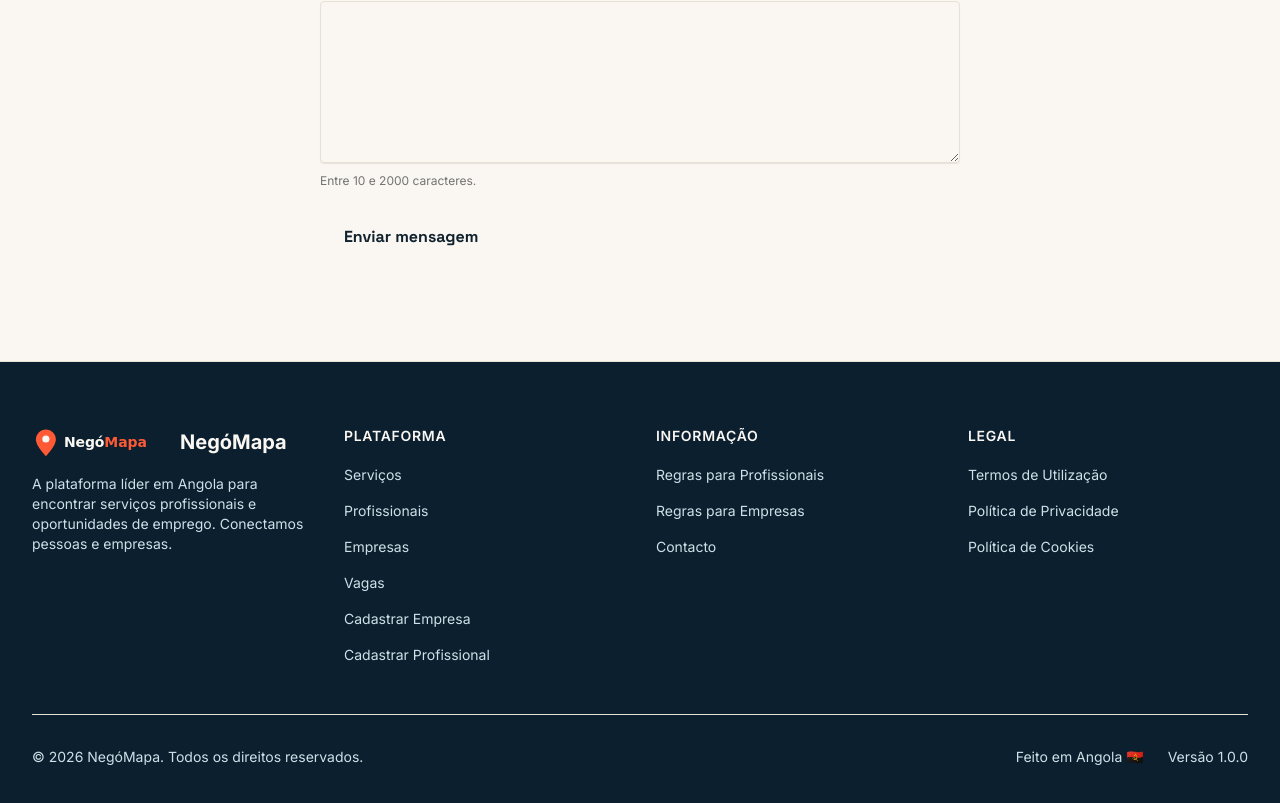
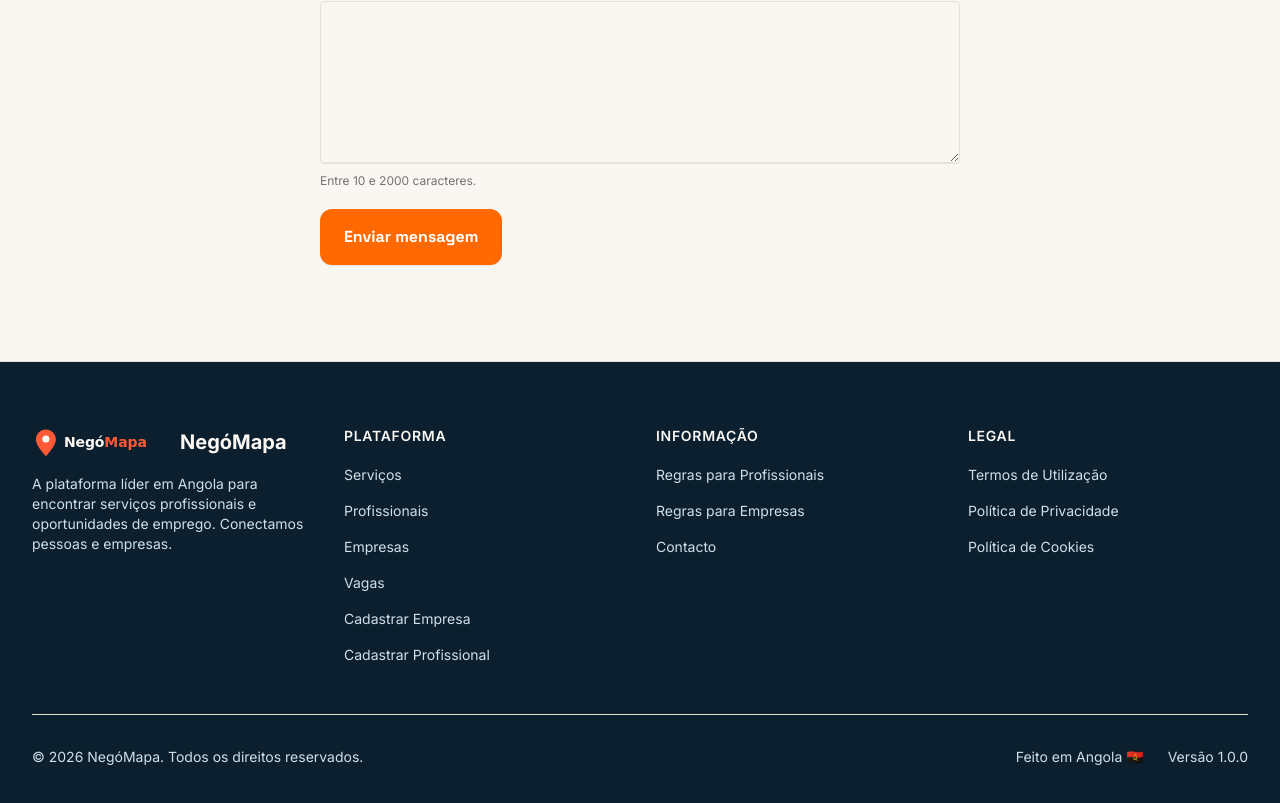
Before and after one commit to negomapaangola-svg/NegoMapa-site, a Next.js app: page /contacto in a window 1280 px wide. Shown: the part 696-1499 px from the top of the page. Built offline with nearby package versions, Linux system fonts and the light colour scheme; no server answers.

Commit message:
fix: substitui variant liquid por primary nos botões de contacto e pedidos

```diff
--- a/src/app/contacto/_components/FormularioContacto.tsx
+++ b/src/app/contacto/_components/FormularioContacto.tsx
@@ -84,7 +84,7 @@ export function FormularioContacto() {
         </div>
       )}
 
-      <Button type="submit" variant="liquid" size="lg" disabled={pending}>
+      <Button type="submit" variant="primary" size="lg" disabled={pending}>
         {pending ? 'A enviar…' : 'Enviar mensagem'}
       </Button>
     </form>
--- a/src/app/pedidos/_components/PedidosCliente.tsx
+++ b/src/app/pedidos/_components/PedidosCliente.tsx
@@ -67,7 +67,7 @@ export function PedidosCliente({ pedidos, prefill = null }: Props) {
         setLista((atuais) => atuais.map((p) => (p.id === pedido.id ? { ...p, estado: 'cancelado' } : p)))
         setFeedback({ tipo: 'sucesso', texto: 'Pedido cancelado.' })
       } else {
-        setFeedback({ tipo: 'erro', texto: resultado.error ?? 'Não foi possível cancelar o pedido.' })
+        setFeedback({ tipo: 'erro', texto: 'Não foi possível cancelar o pedido.' })
       }
     })
   }
@@ -130,7 +130,7 @@ export function PedidosCliente({ pedidos, prefill = null }: Props) {
           </div>
         )}
 
-        <Button type="submit" variant="liquid" size="lg" disabled={pending}>
+        <Button type="submit" variant="primary" size="lg" disabled={pending}>
           {pending ? 'A enviar…' : 'Enviar pedido'}
         </Button>
       </form>
```
